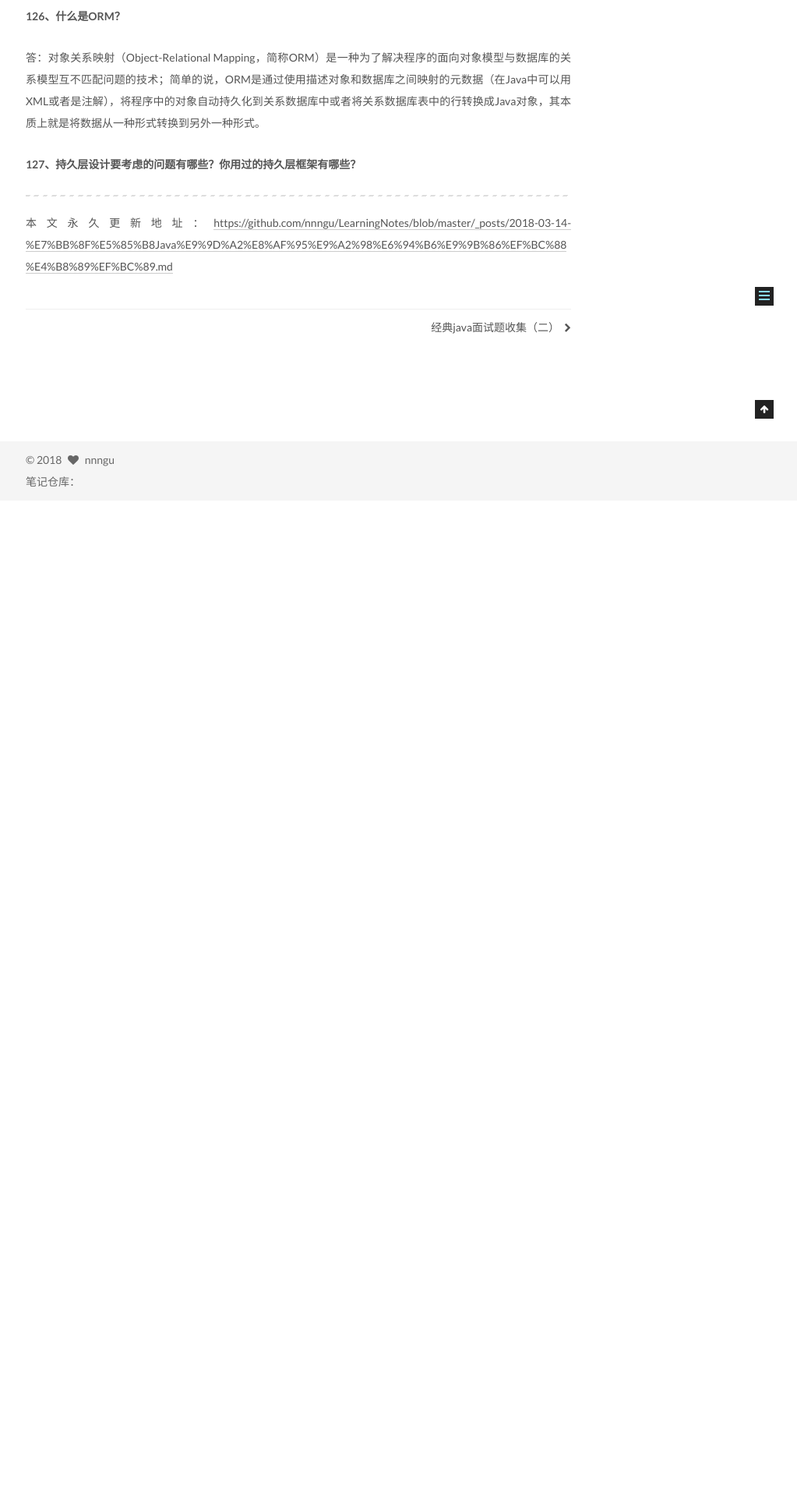
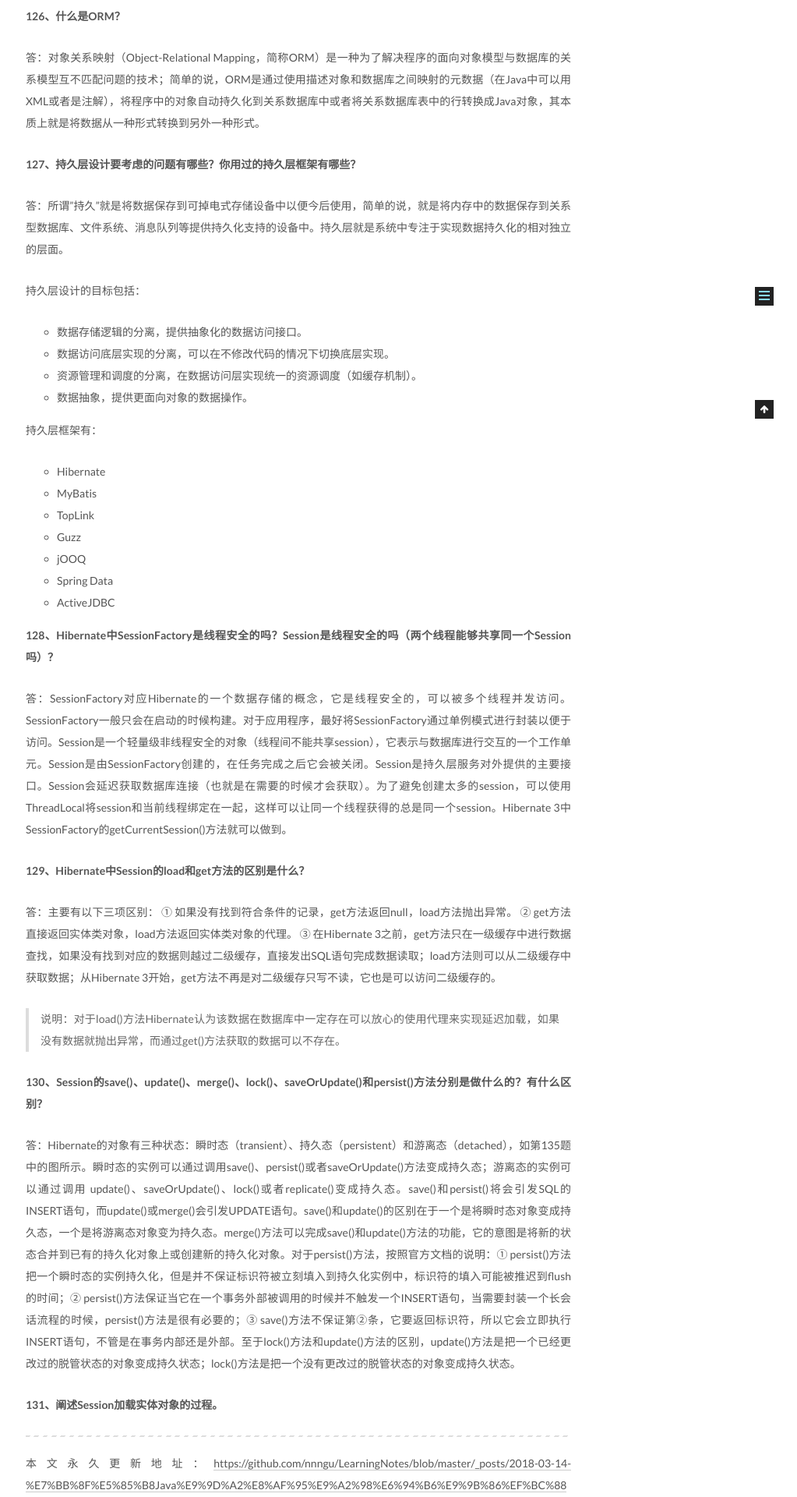
Before and after one commit to nnngu/LearningNotes, a Jekyll site: the page built from _posts/2018-03-14-经典Java面试题收集（三）.md, in a window 1280 px wide. Shown: the part 463-2383 px from the top of the page at 78% size, without its empty margins (257-1280 px from the left). Built offline with Jekyll 4.4.1, drawn with Linux system fonts in a browser that asks for light colours; before the commit the page ends 1105 px from its top, so only the background shows below that; grey boxes are pictures that could not be loaded.

Commit message:
修改文件: _posts/2018-03-14-经典Java面试题收集（三）.md

```diff
--- a/_posts/2018-03-14-经典Java面试题收集（三）.md
+++ b/_posts/2018-03-14-经典Java面试题收集（三）.md
@@ -11,7 +11,41 @@ description: 经典的Java面试题（第三部分），这部分主要是开源
 
 **127、持久层设计要考虑的问题有哪些？你用过的持久层框架有哪些？**
 
+答：所谓"持久"就是将数据保存到可掉电式存储设备中以便今后使用，简单的说，就是将内存中的数据保存到关系型数据库、文件系统、消息队列等提供持久化支持的设备中。持久层就是系统中专注于实现数据持久化的相对独立的层面。
 
+持久层设计的目标包括：
+- 数据存储逻辑的分离，提供抽象化的数据访问接口。
+- 数据访问底层实现的分离，可以在不修改代码的情况下切换底层实现。
+- 资源管理和调度的分离，在数据访问层实现统一的资源调度（如缓存机制）。
+- 数据抽象，提供更面向对象的数据操作。
+
+持久层框架有：
+- Hibernate
+- MyBatis
+- TopLink
+- Guzz
+- jOOQ
+- Spring Data
+- ActiveJDBC
+
+**128、Hibernate中SessionFactory是线程安全的吗？Session是线程安全的吗（两个线程能够共享同一个Session吗）？**
+
+答：SessionFactory对应Hibernate的一个数据存储的概念，它是线程安全的，可以被多个线程并发访问。SessionFactory一般只会在启动的时候构建。对于应用程序，最好将SessionFactory通过单例模式进行封装以便于访问。Session是一个轻量级非线程安全的对象（线程间不能共享session），它表示与数据库进行交互的一个工作单元。Session是由SessionFactory创建的，在任务完成之后它会被关闭。Session是持久层服务对外提供的主要接口。Session会延迟获取数据库连接（也就是在需要的时候才会获取）。为了避免创建太多的session，可以使用ThreadLocal将session和当前线程绑定在一起，这样可以让同一个线程获得的总是同一个session。Hibernate 3中SessionFactory的getCurrentSession()方法就可以做到。
+
+**129、Hibernate中Session的load和get方法的区别是什么？**
+
+答：主要有以下三项区别：
+① 如果没有找到符合条件的记录，get方法返回null，load方法抛出异常。
+② get方法直接返回实体类对象，load方法返回实体类对象的代理。
+③ 在Hibernate 3之前，get方法只在一级缓存中进行数据查找，如果没有找到对应的数据则越过二级缓存，直接发出SQL语句完成数据读取；load方法则可以从二级缓存中获取数据；从Hibernate 3开始，get方法不再是对二级缓存只写不读，它也是可以访问二级缓存的。
+
+> 说明：对于load()方法Hibernate认为该数据在数据库中一定存在可以放心的使用代理来实现延迟加载，如果没有数据就抛出异常，而通过get()方法获取的数据可以不存在。
+
+**130、Session的save()、update()、merge()、lock()、saveOrUpdate()和persist()方法分别是做什么的？有什么区别？**
+
+答：Hibernate的对象有三种状态：瞬时态（transient）、持久态（persistent）和游离态（detached），如第135题中的图所示。瞬时态的实例可以通过调用save()、persist()或者saveOrUpdate()方法变成持久态；游离态的实例可以通过调用 update()、saveOrUpdate()、lock()或者replicate()变成持久态。save()和persist()将会引发SQL的INSERT语句，而update()或merge()会引发UPDATE语句。save()和update()的区别在于一个是将瞬时态对象变成持久态，一个是将游离态对象变为持久态。merge()方法可以完成save()和update()方法的功能，它的意图是将新的状态合并到已有的持久化对象上或创建新的持久化对象。对于persist()方法，按照官方文档的说明：① persist()方法把一个瞬时态的实例持久化，但是并不保证标识符被立刻填入到持久化实例中，标识符的填入可能被推迟到flush的时间；② persist()方法保证当它在一个事务外部被调用的时候并不触发一个INSERT语句，当需要封装一个长会话流程的时候，persist()方法是很有必要的；③ save()方法不保证第②条，它要返回标识符，所以它会立即执行INSERT语句，不管是在事务内部还是外部。至于lock()方法和update()方法的区别，update()方法是把一个已经更改过的脱管状态的对象变成持久状态；lock()方法是把一个没有更改过的脱管状态的对象变成持久状态。
+
+**131、阐述Session加载实体对象的过程。**
 
 
 
```
